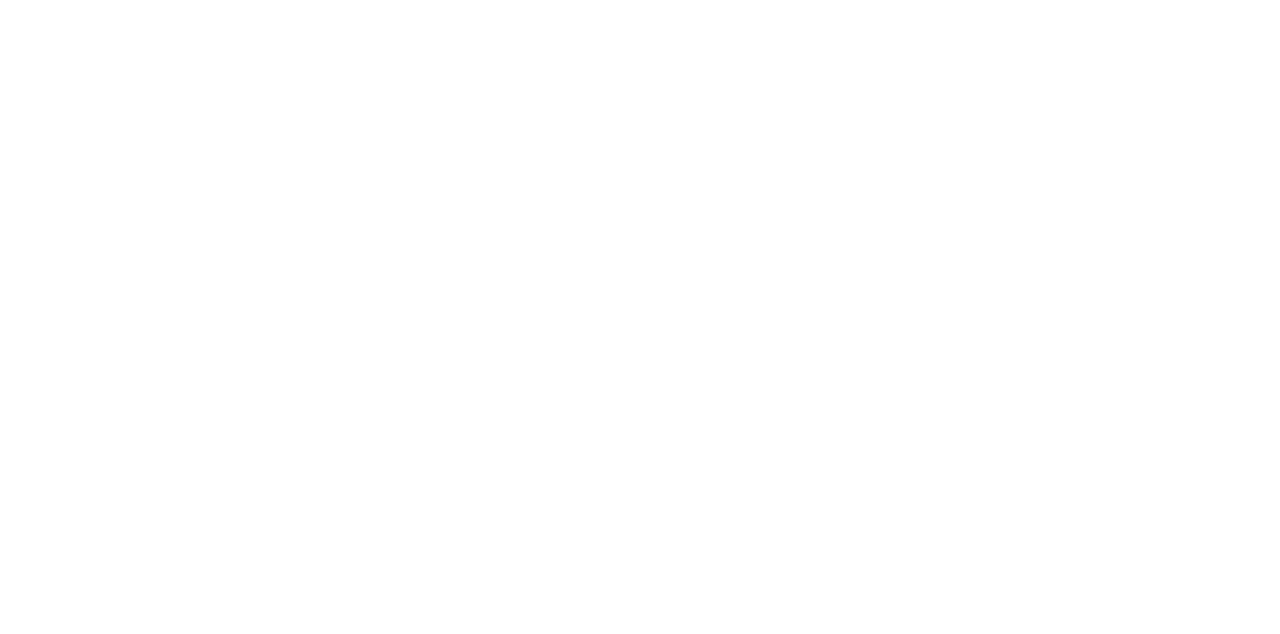
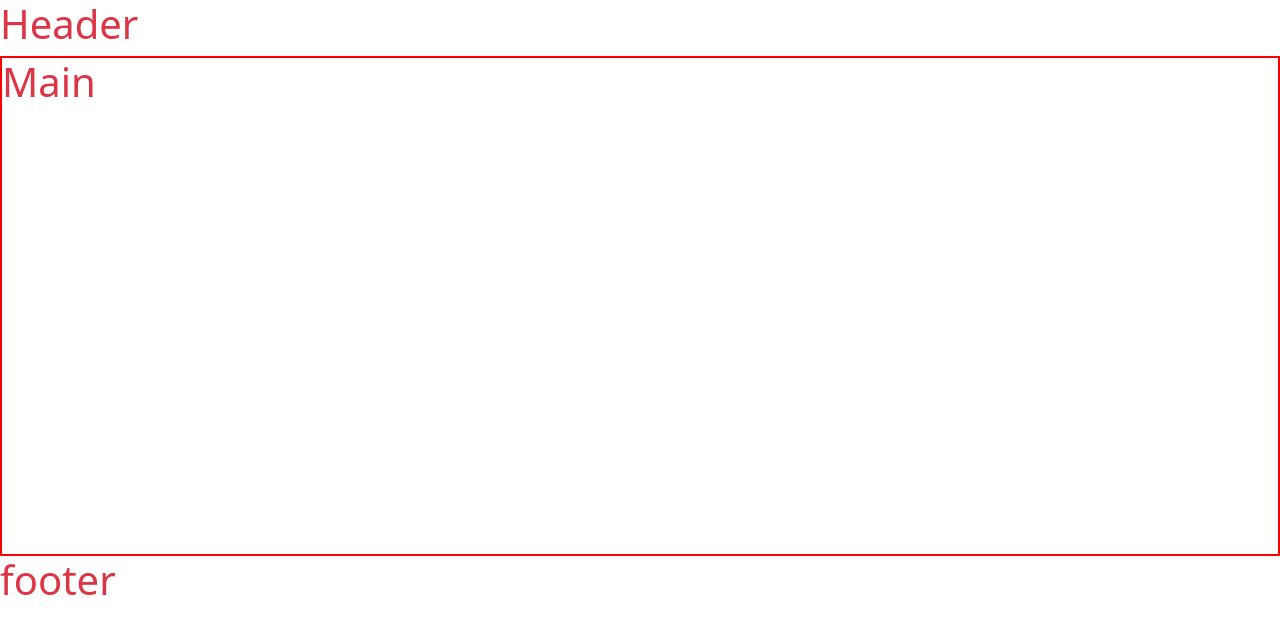
Before and after one commit to cochy98/proj-html-vuejs, a Vue app: page / in a window 1280 px wide. Shown: the top 634 px of the page. Built offline with nearby package versions, Linux system fonts and the light colour scheme.

Commit message:
Add project pages

```diff
--- a/src/App.vue
+++ b/src/App.vue
@@ -1,16 +1,22 @@
 <template>
   <div id="app">
-    <!-- <HelloWorld /> -->
+    <Header />
+    <Main />
+    <Footer />
   </div>
 </template>
 
 <script>
-//import HelloWorld from './components/HelloWorld.vue'
+import Header from "./components/Header.vue";
+import Main from "./components/Main.vue";
+import Footer from "./components/Footer.vue";
 
 export default {
   name: "App",
   components: {
-    //HelloWorld
+    Header,
+    Main,
+    Footer,
   },
 };
 </script>
--- /dev/null
+++ b/src/components/Footer.vue
@@ -0,0 +1,16 @@
+<template>
+  <footer>
+    <h1 class="text-danger">footer</h1>
+  </footer>
+</template>
+
+<script>
+export default {
+  name: "IndexFooter",
+};
+</script>
+
+<style lang="scss" scoped>
+/* Importo le variabili scss */
+@import "../assets/scss/_variables.scss";
+</style>
--- /dev/null
+++ b/src/components/Header.vue
@@ -0,0 +1,16 @@
+<template>
+  <header>
+    <h1 class="text-danger">Header</h1>
+  </header>
+</template>
+
+<script>
+export default {
+  name: "IndexHeader",
+};
+</script>
+
+<style lang="scss" scoped>
+/* Importo le variabili scss */
+@import "../assets/scss/_variables.scss";
+</style>
--- /dev/null
+++ b/src/components/Main.vue
@@ -0,0 +1,20 @@
+<template>
+  <main>
+    <h1 class="text-danger">Main</h1>
+  </main>
+</template>
+
+<script>
+export default {
+  name: "IndexMain",
+};
+</script>
+
+<style lang="scss" scoped>
+/* Importo le variabili scss */
+@import "../assets/scss/_variables.scss";
+main {
+  height: 500px;
+  border: 2px solid red;
+}
+</style>
```
